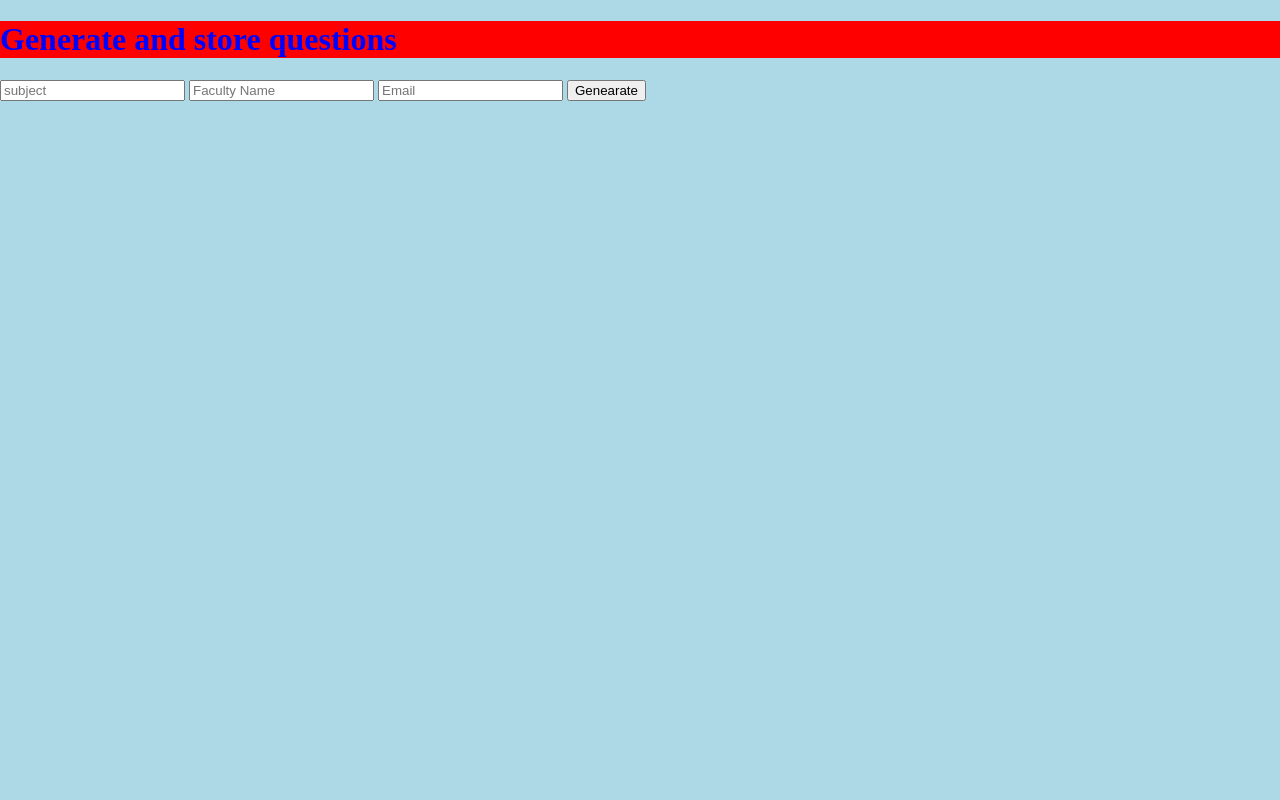
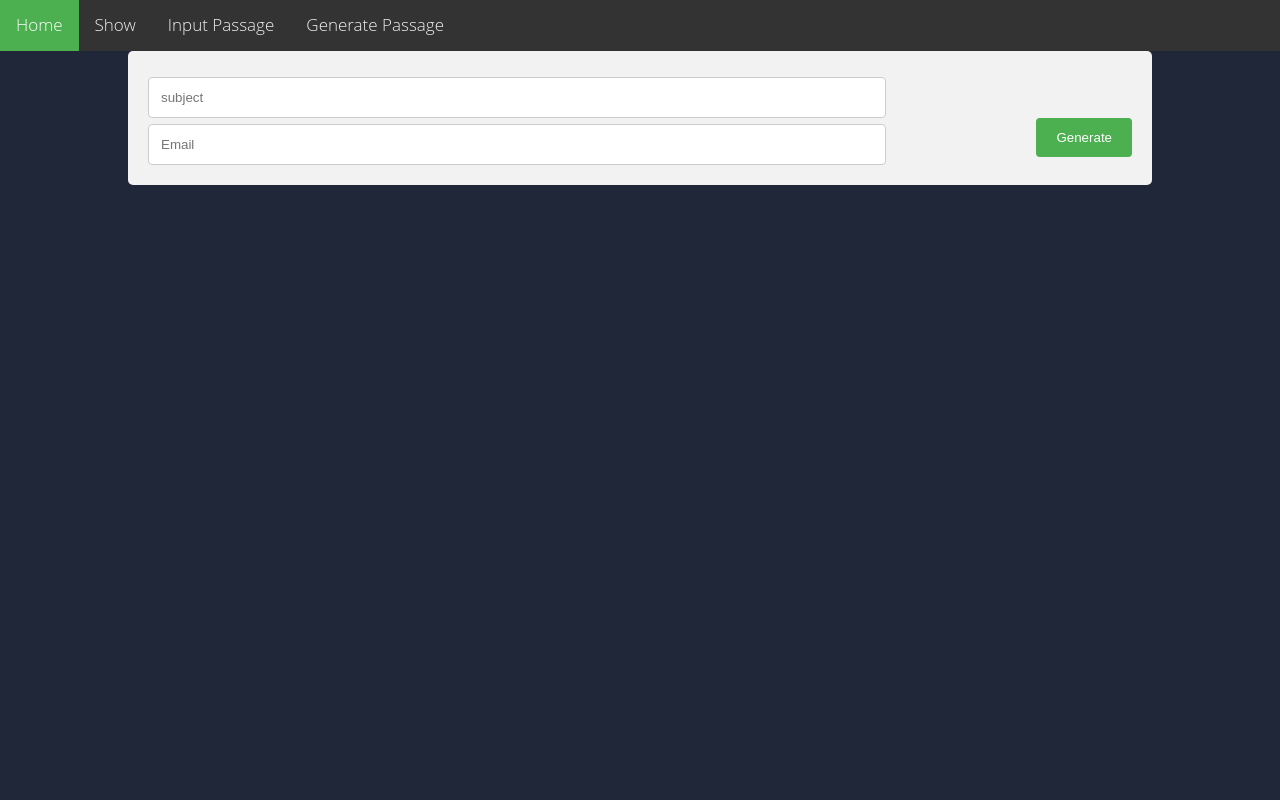
Before and after one commit to Salehin9029/AutomaticQuestionGenerator, a Flask app: page /generate in a window 1280 px wide. Run offline with Flask 2, Linux system fonts and the light colour scheme; some libraries are stand-ins or nearby versions.

Commit message:
Created Basic Front End
front end with css and other bugs of generating questions were fixed

```diff
--- a/app.py
+++ b/app.py
@@ -1,4 +1,5 @@
 from flask import Flask, render_template, url_for, request, redirect
+from flask_table import Table, Col
 
 from flask_mysqldb import MySQL
 import mysql.connector
@@ -40,7 +41,7 @@ def generate():
     cur = mysql.connection.cursor()
     if request.method == 'POST':
         try:
-            name = request.form['name']
+
             mail = request.form['mail']
             subject = request.form['subject']
             file1 = open('output.txt', 'r', encoding="utf8")
@@ -89,9 +90,22 @@ def about():
 
     return 'str(results)' #the str is used for integer values
 
+@app.route('/input')
+def input():
+    # return render_template('about.html')
+
+    # count = cur.execute("SELECT MAX(id) FROM questions")
+    # count = cur.fetchone()
+    # count = functools.reduce(lambda sub, ele: sub * 10 + ele, count)
+
+    return 'str(results)' #the str is used for integer values
+
 
 @app.route('/show')
 def show():
+
+
+
     # return render_template('show.html')
     cur = mysql.connection.cursor()
     # count = cur.execute("SELECT MAX(id) FROM questions")
@@ -99,11 +113,11 @@ def show():
     # count = functools.reduce(lambda sub, ele: sub * 10 + ele, count)
     cur.execute('''SELECT * FROM questions''')
     results = cur.fetchall()
-
+    cur.close()
     print (results) #prints in console
                     #return results
 
-    return str(results) #the str is used for integer values
+    return render_template('show.html', output = results) #the str is used for integer values
 
 
 
--- a/static/css/main.css
+++ b/static/css/main.css
@@ -8,3 +8,208 @@ h1
     background-color:red;
     color: blue;
   }
+
+
+@import url(https://fonts.googleapis.com/css?family=Open+Sans:300,400,700);
+
+body {
+  font-family: 'Open Sans', sans-serif;
+  font-weight: 300;
+  line-height: 1.42em;
+  color:#A7A1AE;
+  background-color:#1F2739;
+}
+
+h1 {
+  font-size:3em;
+  font-weight: 300;
+  line-height:1em;
+  text-align: center;
+  color: #4DC3FA;
+}
+
+h2 {
+  font-size:1em;
+  font-weight: 300;
+  text-align: center;
+  display: block;
+  line-height:1em;
+  padding-bottom: 2em;
+  color: #FB667A;
+}
+
+h2 a {
+  font-weight: 700;
+  text-transform: uppercase;
+  color: #FB667A;
+  text-decoration: none;
+}
+
+.blue { color: #185875; }
+.yellow { color: #FFF842; }
+
+.container th h1 {
+	  font-weight: bold;
+	  font-size: 1em;
+  text-align: left;
+  color: #185875;
+}
+
+.container td {
+	  font-weight: normal;
+	  font-size: 1em;
+  -webkit-box-shadow: 0 2px 2px -2px #0E1119;
+	   -moz-box-shadow: 0 2px 2px -2px #0E1119;
+	        box-shadow: 0 2px 2px -2px #0E1119;
+}
+
+.container {
+	  text-align: left;
+	  overflow: hidden;
+	  width: 80%;
+	  margin: 0 auto;
+  display: table;
+  padding: 0 0 8em 0;
+}
+
+.container td, .container th {
+	  padding-bottom: 2%;
+	  padding-top: 2%;
+  padding-left:2%;
+}
+
+/* Background-color of the odd rows */
+.container tr:nth-child(odd) {
+	  background-color: #323C50;
+}
+
+/* Background-color of the even rows */
+.container tr:nth-child(even) {
+	  background-color: #2C3446;
+}
+
+.container th {
+	  background-color: #1F2739;
+}
+
+.container td:first-child { color: #FB667A; }
+
+.container tr:hover {
+   background-color: #464A52;
+-webkit-box-shadow: 0 6px 6px -6px #0E1119;
+	   -moz-box-shadow: 0 6px 6px -6px #0E1119;
+	        box-shadow: 0 6px 6px -6px #0E1119;
+}
+
+.container td:hover {
+  background-color: #FFF842;
+  color: #403E10;
+  font-weight: bold;
+
+  box-shadow: #7F7C21 -1px 1px, #7F7C21 -2px 2px, #7F7C21 -3px 3px, #7F7C21 -4px 4px, #7F7C21 -5px 5px, #7F7C21 -6px 6px;
+  transform: translate3d(6px, -6px, 0);
+
+  transition-delay: 0s;
+	  transition-duration: 0.4s;
+	  transition-property: all;
+  transition-timing-function: line;
+}
+
+@media (max-width: 800px) {
+.container td:nth-child(4),
+.container th:nth-child(4) { display: none; }
+}
+
+html{height:100%;}
+
+
+
+
+
+.topnav {
+  overflow: hidden;
+  background-color: #333;
+}
+
+.topnav a {
+  float: left;
+  color: #f2f2f2;
+  text-align: center;
+  padding: 14px 16px;
+  text-decoration: none;
+  font-size: 17px;
+}
+
+.topnav a:hover {
+  background-color: #ddd;
+  color: black;
+}
+
+.topnav a.active {
+  background-color: #4CAF50;
+  color: white;
+}
+
+* {
+  box-sizing: border-box;
+}
+
+input[type=text], select, textarea {
+  width: 100%;
+  padding: 12px;
+  border: 1px solid #ccc;
+  border-radius: 4px;
+  resize: vertical;
+}
+
+label {
+  padding: 12px 12px 12px 0;
+  display: inline-block;
+}
+
+input[type=submit] {
+  background-color: #4CAF50;
+  color: white;
+  padding: 12px 20px;
+  border: none;
+  border-radius: 4px;
+  cursor: pointer;
+  float: right;
+}
+
+input[type=submit]:hover {
+  background-color: #45a049;
+}
+
+.container {
+  border-radius: 5px;
+  background-color: #f2f2f2;
+  padding: 20px;
+}
+
+.col-25 {
+  float: left;
+  width: 25%;
+  margin-top: 6px;
+}
+
+.col-75 {
+  float: left;
+  width: 75%;
+  margin-top: 6px;
+}
+
+/* Clear floats after the columns */
+.row:after {
+  content: "";
+  display: table;
+  clear: both;
+}
+
+/* Responsive layout - when the screen is less than 600px wide, make the two columns stack on top of each other instead of next to each other */
+@media screen and (max-width: 600px) {
+  .col-25, .col-75, input[type=submit] {
+    width: 100%;
+    margin-top: 0;
+  }
+}
--- a/templates/base.html
+++ b/templates/base.html
@@ -6,7 +6,17 @@
 {% block head%}{% endblock %}
 </head>
 <body>
-    {% block body%}{% endblock %}
+    {% block body%}
+
+    <aside>
+        <ul>
+        <li><div class="icons"><i class="fa fa-heart"></div></i><div class="linktitle">Favorite</div></li>
+        <li><div class="icons"><i class="fa fa-align-justify"></i></div><div class="linktitle">Channels</div></li>
+        <li><div class="icons"><i class="fa fa-group"></i></div><div class="linktitle">My Group</div></li>
+        <li><div class="icons"><i class="fa fa-user"></i></div><div class="linktitle">My Profile</div></li>
+        </ul>
+        </aside>
+    {% endblock %}
 
 
 </body>
--- a/templates/generate.html
+++ b/templates/generate.html
@@ -2,17 +2,30 @@
 
 {% block head%}
 
-<h1>Generate and store questions</h1>
 {%endblock%}
 
 {% block body%}
+<div class="topnav">
+    <a class="active" href="#home">Home</a>
+    <a href="show">Show</a>
+    <a href="input">Input Passage</a>
+    <a href="generate">Generate Passage</a>
+  </div>
 
+<div class="container">
 <form action="/generate" method="POST">
+    <div class="col-75">
     <input type="text" name="subject" placeholder="subject" id="subject">
-    <input type="text" name="name" placeholder="Faculty Name" id="name">
+    </div>
+
+    <div class="col-75">
     <input type="text" name="mail" placeholder="Email" id="mail">
-    <input type="submit" value="Genearate">
+    </div>
+    <div class="row">
+        <input type="submit" value="Generate">
+      </div>
+
 </form>
-
+</div>
 
 {%endblock%}
```
Also changed, not shown: templates/index.html (+8 -4 lines), templates/show.html (+42 -16 lines).
